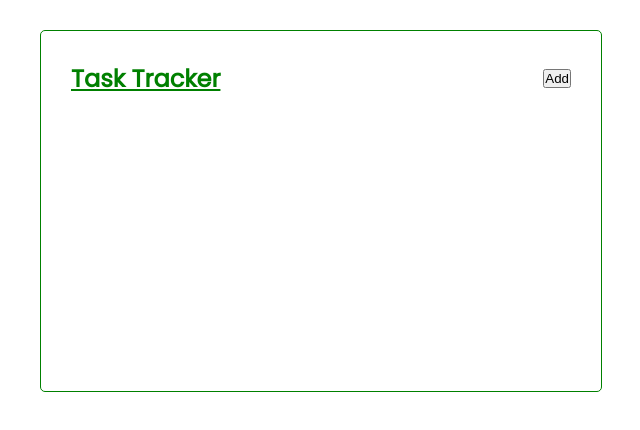
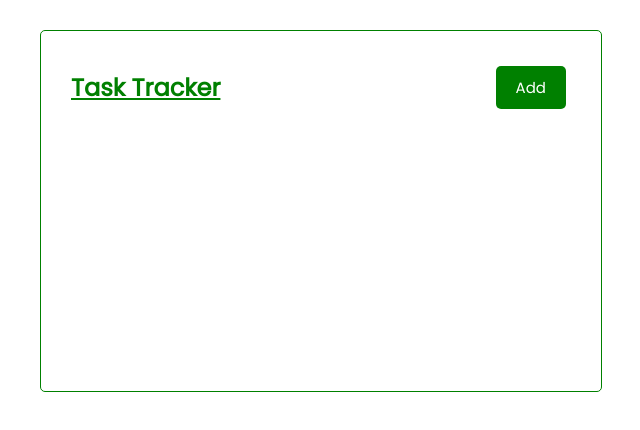
Before and after one commit to ChristopherChinia/Task-Tracker, a plain HTML site: page index.html in a window 1280 px wide. Shown: the whole page, without its empty margins (319-959 px from the left). Drawn offline with Linux system fonts and the light colour scheme.

Commit message:
styling the button in div class header in css file

```diff
--- a/Assets/css/styles.css
+++ b/Assets/css/styles.css
@@ -30,3 +30,30 @@
     text-decoration: underline;
     color: green;
     }
+
+    .btn{
+        display: inline-block;
+        background:green;
+        color:white;
+        border:none;
+        padding: 10px 20px;
+        margin: 5px;
+        border-radius: 5px;
+        cursor: pointer;
+        text-decoration: none;
+        font-size: 15px;
+        font-family: inherit;
+      }
+
+      .btn:focus{
+        outline: none;
+      }
+
+      .btn:active{
+        transform: scale(0.98);
+      }
+
+      .btn-block{
+        display: block;
+        width: 100%;
+      }
```
